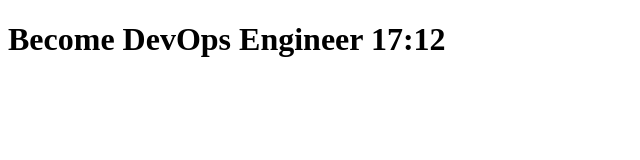
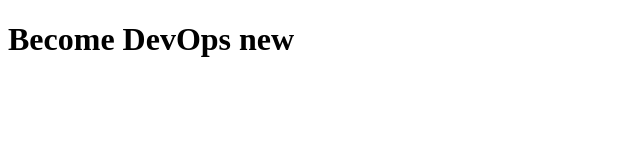
Before and after one commit to kiran-113/dokcer_push_github_actions, a plain HTML site: page index.html in a window 1280 px wide. Shown: the whole page, without its empty margins (0-640 px from the left). Drawn offline with Linux system fonts and the light colour scheme.

```diff
--- a/index.html
+++ b/index.html
@@ -6,7 +6,7 @@
 </head>
 
 <body>
-    <h1>Become DevOps Engineer 17:12</h1>
+    <h1>Become DevOps new</h1>
 </body>
 
 </html>
```
Also changed, not shown: 1 other file.
